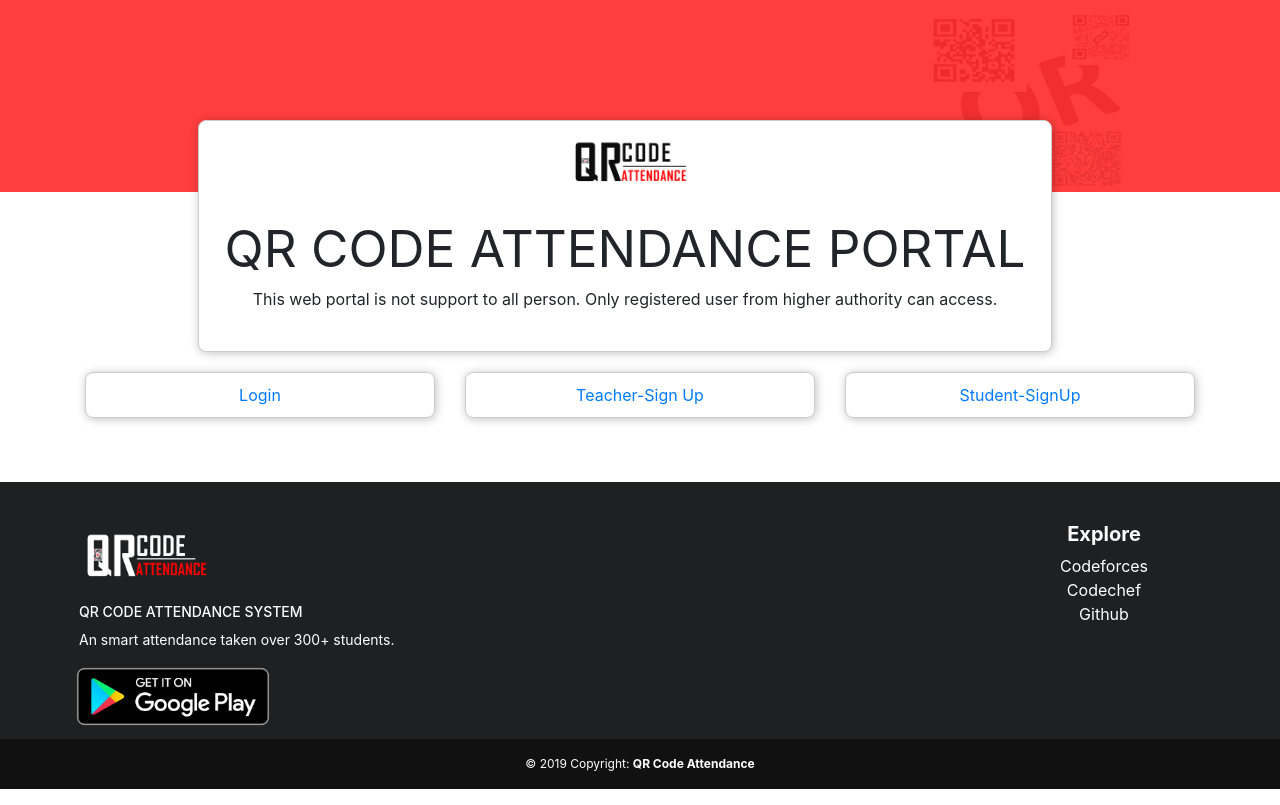
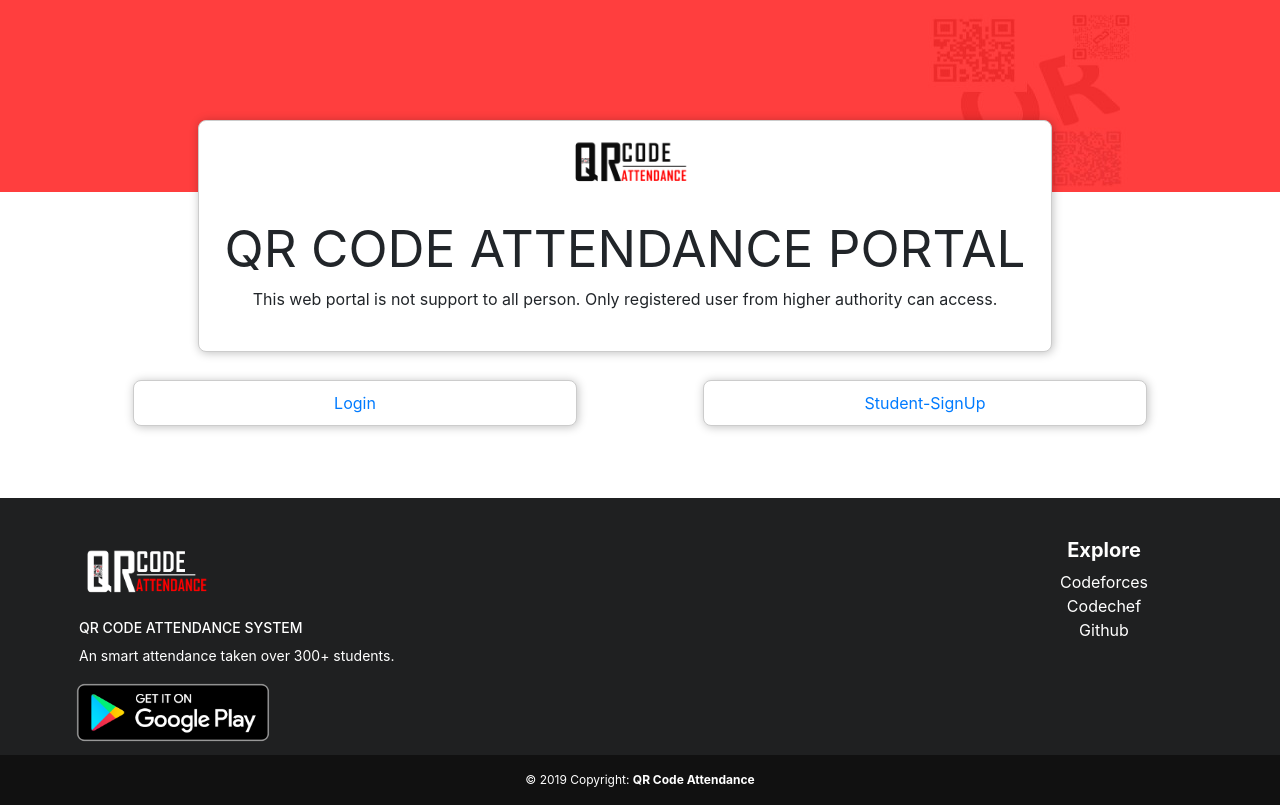
Before and after one commit to Miltonbhowmick/QR-code-attendance, a Django app: template accounts/templates/accounts/qrcodeattendance.html in a window 1280 px wide. Run offline with Django 3.2, Linux system fonts and the light colour scheme; the template is opened without the code that fills it, so the values that code supplies are empty; some libraries are stand-ins or nearby versions.

Commit message:
navbar color changed

```diff
--- a/accounts/templates/accounts/qrcodeattendance.html
+++ b/accounts/templates/accounts/qrcodeattendance.html
@@ -5,14 +5,11 @@
 {% block main-content %}
 
 			<div class="row">
-				<div class="col-md-4" style="text-align:center;">
-					<a class=" mainLink" href="{% url 'accounts:login' %}">Login</a>
+				<div class="col-md-6 my-2" style="text-align:center;">
+					<a class="mainLink ml-5 mr-5"  href="{% url 'accounts:login' %}">Login</a>
 				</div>
-				<div class="col-md-4" style="text-align:center;">
-					<a class=" mainLink" href="{% url 'accounts:signup' %}" style="">Teacher-Sign Up</a>
-				</div>
-				<div class="col-md-4" style="text-align:center;">
-					<a href="{% url 'accounts:student_signup' %}"><span class=" mainLink">Student-SignUp</span></a>
+				<div class="col-md-6 my-2" style="text-align:center;">
+					<a class="mainLink ml-5 mr-5" href="{% url 'accounts:student_signup' %}"><span>Student-SignUp</span></a>
 				</div>
 			</div>
 {% endblock %}
--- a/accounts/templates/base.html
+++ b/accounts/templates/base.html
@@ -18,7 +18,7 @@
   <body>
     <header>
       <!-- Start Navbar and Intro -->
-      <nav class="navbar navbar-expand-lg navbar-dark fixed-top scrolling-navbar" id="navbar">
+      <nav class="navbar navbar-expand-lg fixed-top scrolling-navbar" id="navbar" style="background-color: #1D3557;">
           <a class="navbar-brand" href="{% url 'accounts:qrcodeattendance' %}"><img class="logo" alt="QR Code Attendance" src="{% static 'images/qr code attendance logo white.png' %}"></a>
           <button class="navbar-toggler" type="button" data-toggle="collapse" data-target="#navbarContent" aria-controls="navbarContent" aria-expanded="false" aria-label="Toggle navigation"><span class="navbar-toggler-icon"></span></button>
 
--- a/accounts/urls.py
+++ b/accounts/urls.py
@@ -30,7 +30,6 @@
     path('qrcodeattendance/', views.qrcodeattendance, name='qrcodeattendance'),
     path('qrcodeattendance/login/', views.login_views, name='login'),
     path('qrcodeattendance/logout/', views.logout_views, name='logout'),
-    path('qrcodeattendance/signup/', views.register, name='signup'), # for teacher
     path('qrcodeattendance/student_signup/', views.student_signup, name='student_signup'),
     path('qrcodeattendance/admin_profile/',views.view_admin_profile, name='view_admin_profile'),
     path('qrcodeattendance/profile/', views.view_profile, name='profile'), # for teacher
```
Also changed, not shown: accounts/views.py (+0 -18 lines), db.sqlite3.
